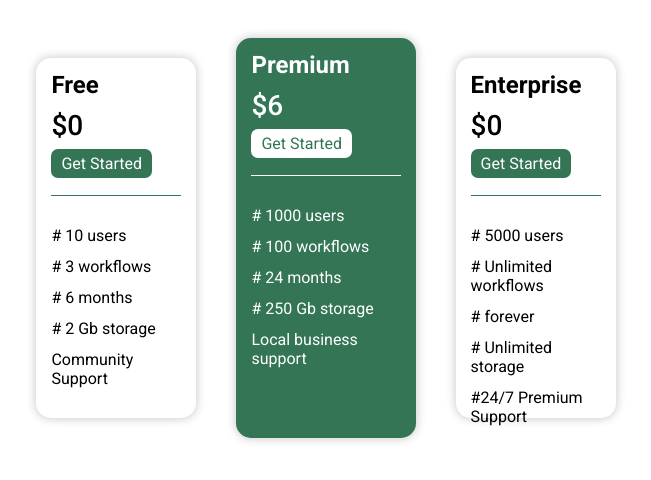
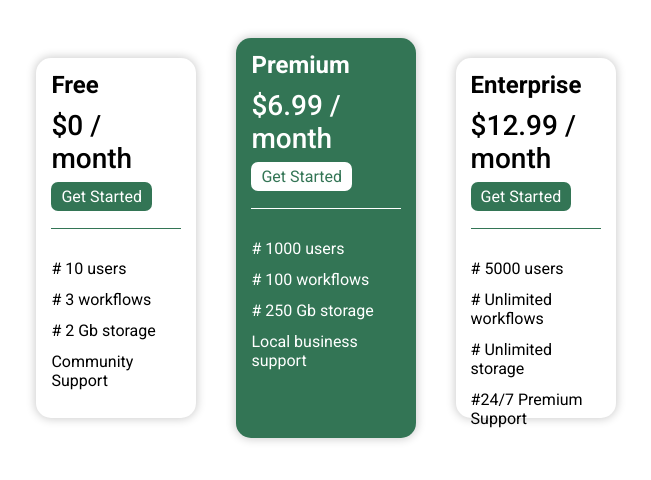
Before and after one commit to Sahil-Sw/Pricing_Table, a plain HTML site: page index.html in a window 1280 px wide. Shown: the part 112-592 px from the top of the page, without its empty margins (314-965 px from the left). Drawn offline with Linux system fonts and the light colour scheme.

Commit message:
Price format fix

```diff
--- a/index.html
+++ b/index.html
@@ -10,6 +10,7 @@
     />
     <title>Pricing Table</title>
     <link rel="stylesheet" href="./style.css" />
+    <script src="./script.js" defer></script>
   </head>
   <body>
     <div class="container">
@@ -28,14 +29,13 @@
         <div class="table">
           <div class="table-heading">
             <h4>Free</h4>
-            <span>$0</span>
+            <span>$0 / month</span>
             <a href="#" class="btn">Get Started</a>
           </div>
           <div class="table-content">
             <ul>
               <li># 10 users</li>
               <li># 3 workflows</li>
-              <li># 6 months</li>
               <li># 2 Gb storage</li>
               <li>Community Support</li>
             </ul>
@@ -44,14 +44,14 @@
         <div class="table">
           <div class="table-heading">
             <h4>Premium</h4>
-            <span>$6</span>
+            <span>$6.99 / month</span>
             <a href="#" class="btn">Get Started</a>
           </div>
           <div class="table-content">
             <ul>
               <li># 1000 users</li>
               <li># 100 workflows</li>
-              <li># 24 months</li>
+
               <li># 250 Gb storage</li>
               <li>Local business support</li>
             </ul>
@@ -60,14 +60,14 @@
         <div class="table">
           <div class="table-heading">
             <h4>Enterprise</h4>
-            <span>$0</span>
+            <span>$12.99 / month</span>
             <a href="#" class="btn">Get Started</a>
           </div>
           <div class="table-content">
             <ul>
               <li># 5000 users</li>
               <li># Unlimited workflows</li>
-              <li># forever</li>
+
               <li># Unlimited storage</li>
               <li>#24/7 Premium Support</li>
             </ul>
```
